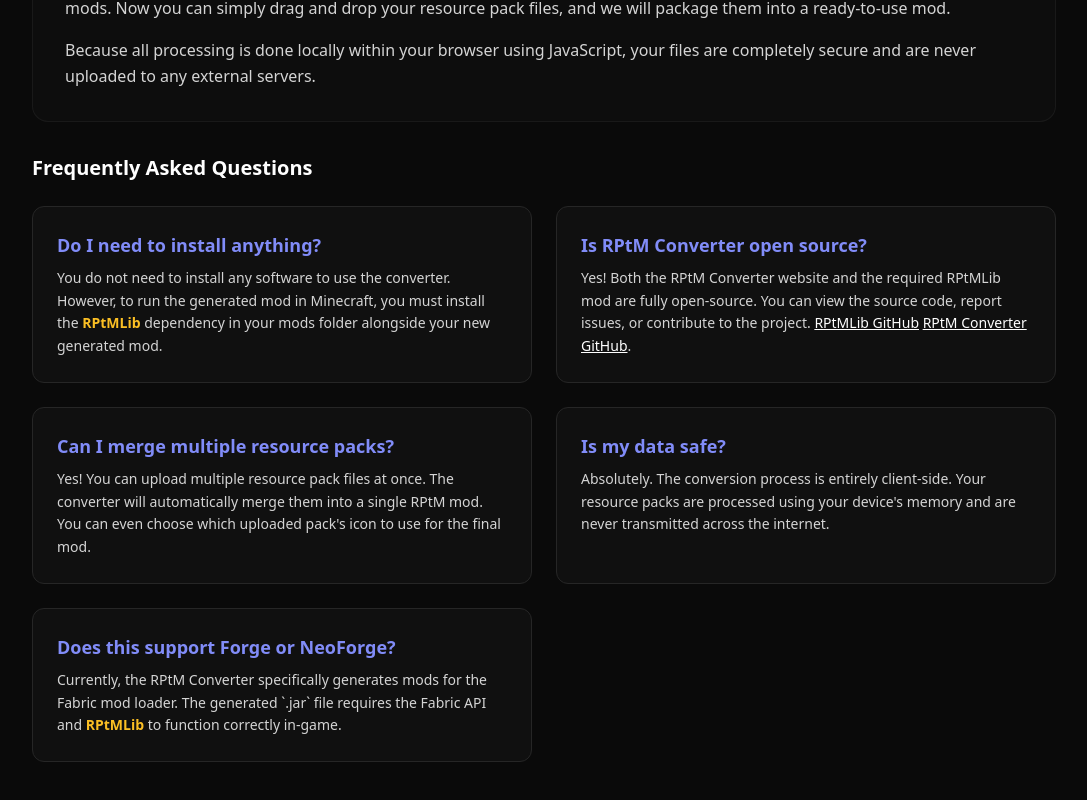
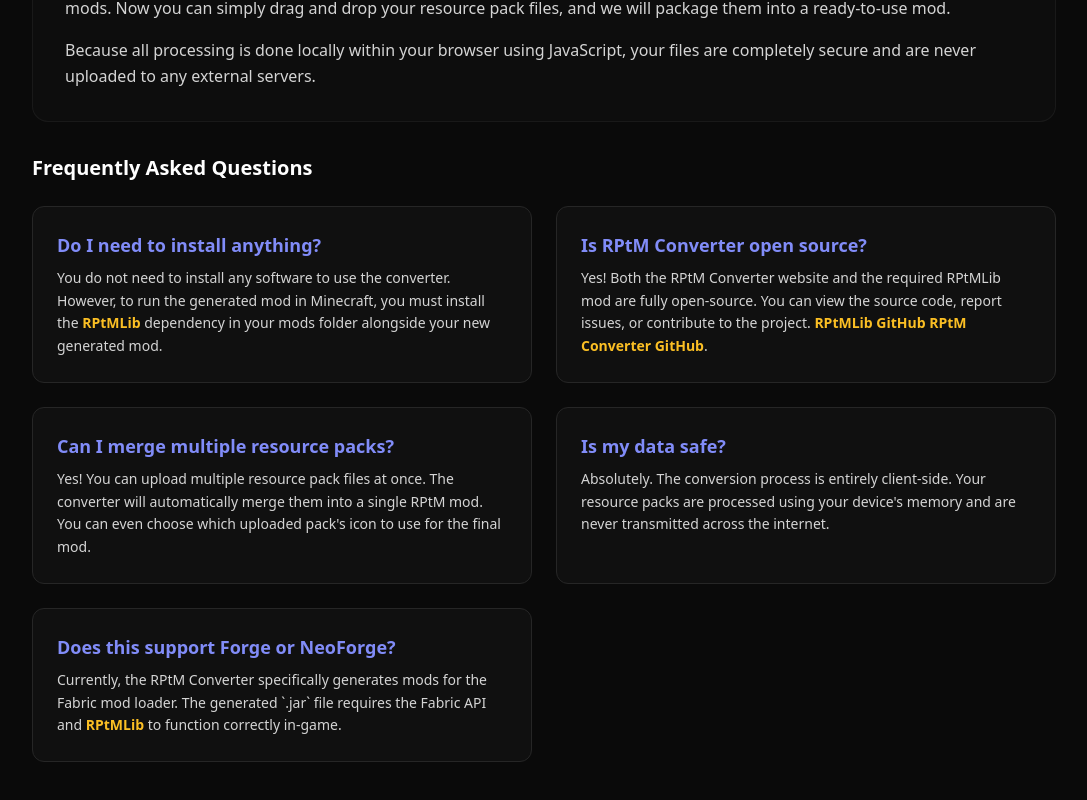
Before and after one commit to Runteryaa/RPtM-Converter, a Next.js app: page / in a window 1280 px wide. Shown: the part 1095-1895 px from the top of the page, without its empty margins (96-1183 px from the left). Built offline with nearby package versions, Linux system fonts and the light colour scheme.

Commit message:
Update page.jsx

```diff
--- a/src/app/page.jsx
+++ b/src/app/page.jsx
@@ -580,7 +580,7 @@
               <div className="bg-neutral-900/50 rounded-xl p-6 border border-neutral-800">
                 <h3 className="text-lg font-semibold text-indigo-400 mb-2">Is RPtM Converter open source?</h3>
                 <p className="text-neutral-300 text-sm leading-relaxed">
-                  Yes! Both the RPtM Converter website and the required RPtMLib mod are fully open-source. You can view the source code, report issues, or contribute to the project. <a href="https://github.com/Runteryaa/RPtM" target="_blank" rel="noreferrer" className="text-white underline hover:text-indigo-400">RPtMLib GitHub</a> <a href="https://github.com/Runteryaa/RPtM-Converter" target="_blank" rel="noreferrer" className="text-white underline hover:text-indigo-400">RPtM Converter GitHub</a>.
+                  Yes! Both the RPtM Converter website and the required RPtMLib mod are fully open-source. You can view the source code, report issues, or contribute to the project. <a href="https://github.com/Runteryaa/RPtM" target="_blank" rel="noreferrer" className="text-amber-400 font-semibold hover:underline">RPtMLib GitHub</a> <a href="https://github.com/Runteryaa/RPtM-Converter" target="_blank" rel="noreferrer" className="text-amber-400 font-semibold hover:underline">RPtM Converter GitHub</a>.
                 </p>
               </div>
 
```
